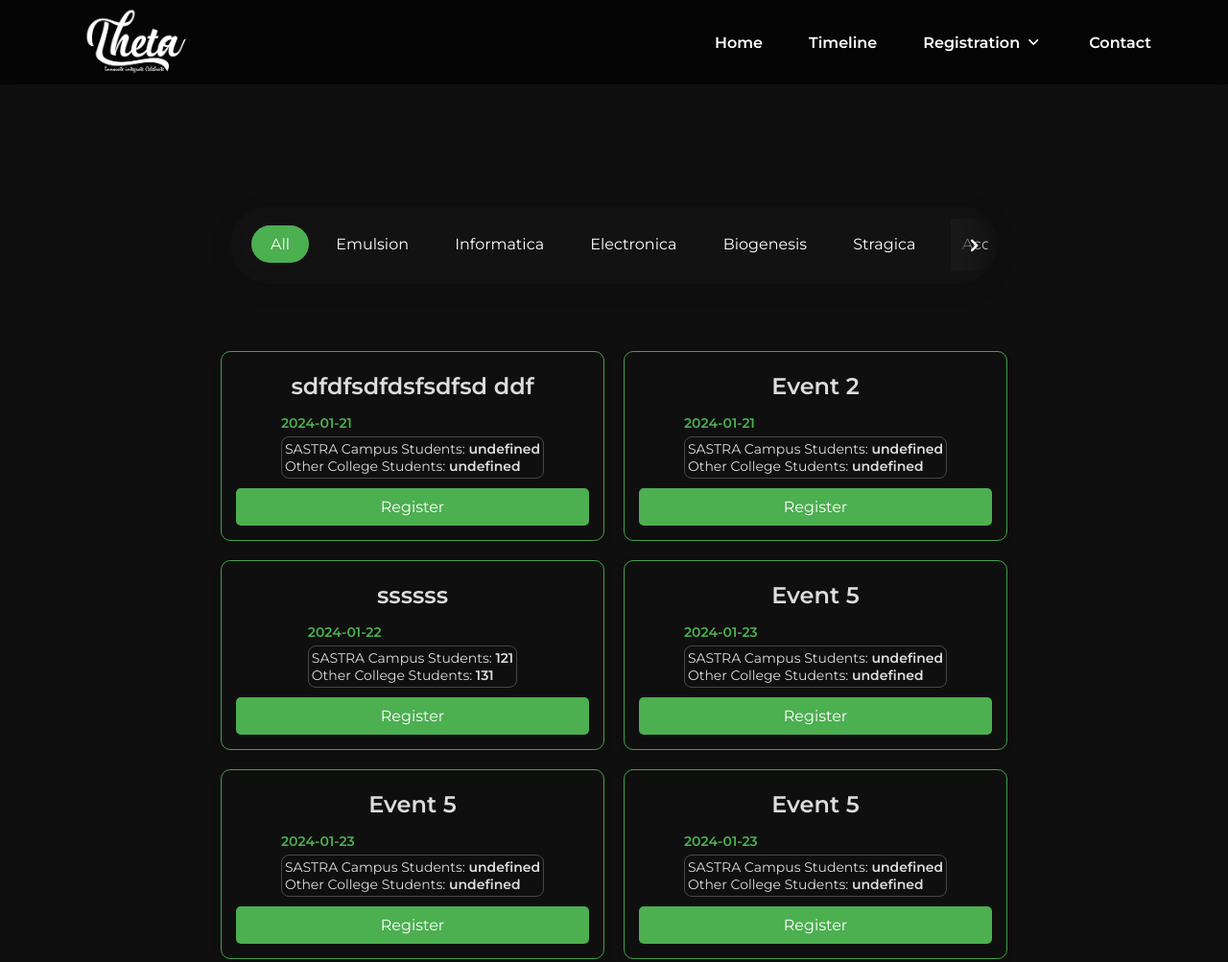
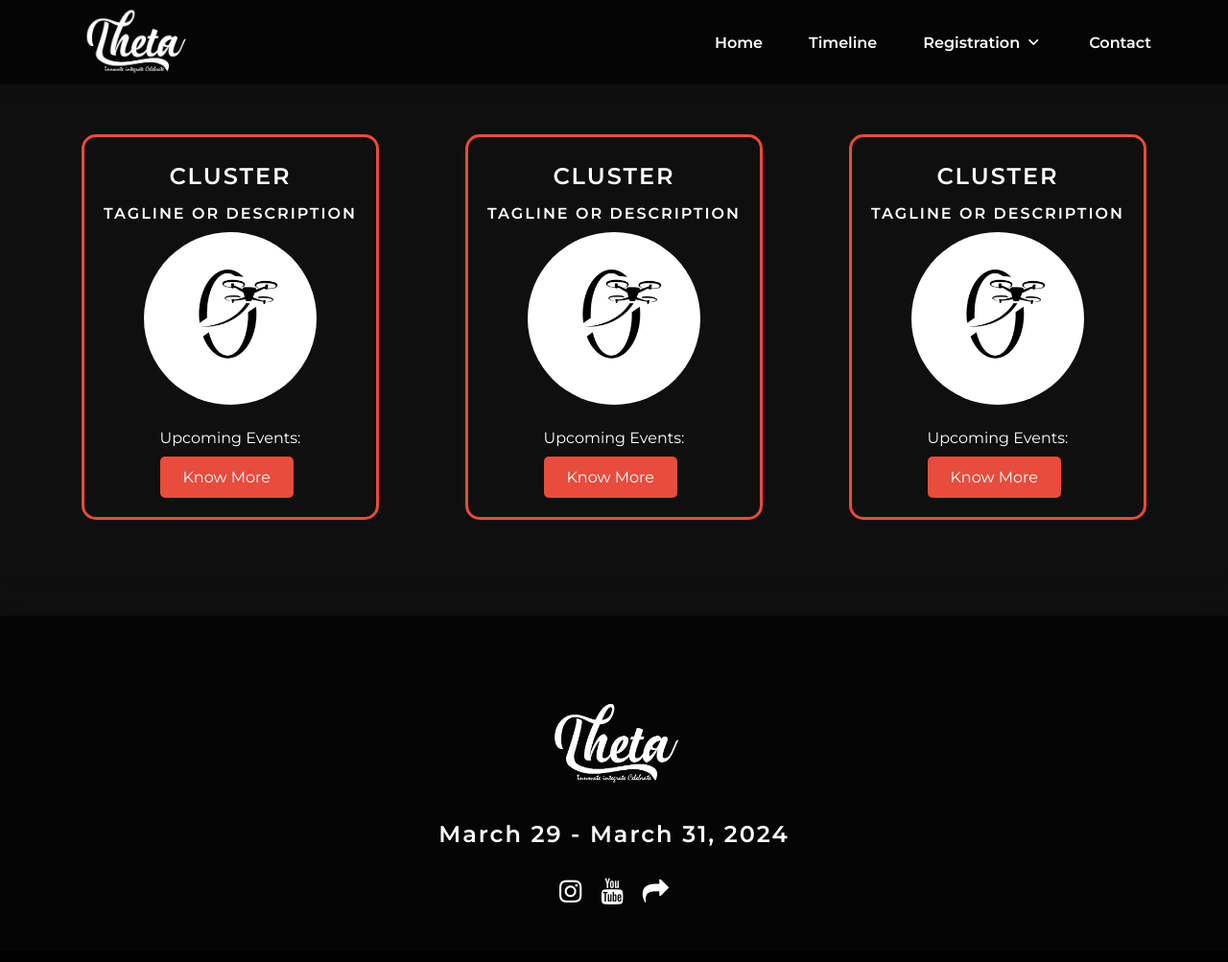
Before and after one commit to AbiXnash/Theta-24, a website: page workshops.html in a window 1280 px wide. Shown: the top 1003 px of the page at 96% size. Drawn offline with nearby package versions, Linux system fonts and the light colour scheme; a web font is replaced by a local one.

Commit message:
feat: Add styles to container card and add container-card section and card-boxes

```diff
--- a/assets/css/styles.css
+++ b/assets/css/styles.css
@@ -1883,3 +1883,101 @@ h2 {
   border-top-right-radius: 30px;
   border-bottom-right-radius: 30px;
 }
+
+.container-card {
+  margin-top: 80px;
+  margin-bottom: 40px;
+  padding: 40px;
+  color: #fff;
+  /* background-color: #333; */
+  border-radius: 10px;
+  box-shadow: 0 4px 8px rgba(0, 0, 0, 0.1);
+}
+
+.container-card .card-box {
+  max-width: 350px;
+  padding: 20px;
+  border: 3px solid #e74c3c;
+  margin: 20px auto;
+  /* background-color: #444; */
+  border-radius: 15px;
+  overflow: hidden;
+  display: flex;
+  flex-direction: column;
+  align-items: center;
+  justify-content: center;
+  transition: transform 0.3s ease-in-out;
+}
+
+.container-card .card-box:hover {
+  transform: scale(1.05);
+}
+
+.card-box img {
+  text-align: center;
+  justify-content: center;
+}
+
+.container-card .card-box img {
+  max-width: 100%;
+  height: auto;
+  display: block;
+  object-fit: cover;
+  border-radius: 50%;
+  margin-bottom: 15px;
+}
+
+.container-card .box .card-heading,
+.container-card .box .card-text {
+  width: 100%;
+}
+
+.container-card h2,
+.container-card h4 {
+  text-transform: uppercase;
+  letter-spacing: 2px;
+  margin-bottom: 10px;
+}
+
+.container-card p {
+  margin: 10px 0;
+}
+
+.container-card a {
+  display: inline-block;
+  background: #e74c3c;
+  color: #fff;
+  text-decoration: none;
+  padding: 12px 24px;
+  border-radius: 5px;
+  transition: background 0.3s ease-in-out;
+}
+
+.container-card a:hover {
+  background: #c0392b;
+}
+
+@media (min-width: 700px) {
+  .container-card {
+    display: flex;
+    justify-content: space-around;
+    align-items: center;
+    flex-wrap: wrap;
+  }
+
+  .container-card .card-box {
+    max-width: 400px;
+  }
+
+  .container-card .card-box img {
+    float: left;
+    max-width: 180px;
+    height: 180px;
+  }
+
+  .container-card .box .card-heading,
+  .container-card .box .card-text {
+    float: right;
+    width: 50%;
+  }
+}
--- a/workshops.html
+++ b/workshops.html
@@ -69,7 +69,43 @@
         </nav>
      </header>
 
-     <section class="card-container">
+     <section class="container-card">
+        <div class="card-box">
+            <div class="card-heading">
+                <h2>Cluster</h2>
+                <h4>Tagline or Description</h4>
+            </div>
+            <img src="assets/img/Theta.jpg" alt="Logo">
+            <div class="card-text">
+                <p>Upcoming Events: </p>
+                <a href="#">Know More</a>
+            </div>
+        </div>
+        <div class="card-box">
+            <div class="card-heading">
+                <h2>Cluster</h2>
+                <h4>Tagline or Description</h4>
+            </div>
+            <img src="assets/img/Theta.jpg" alt="Logo">
+            <div class="card-text">
+                <p>Upcoming Events: </p>
+                <a href="#">Know More</a>
+            </div>
+        </div>
+        <div class="card-box">
+            <div class="card-heading">
+                <h2>Cluster</h2>
+                <h4>Tagline or Description</h4>
+            </div>
+            <img src="assets/img/Theta.jpg" alt="Logo">
+            <div class="card-text">
+                <p>Upcoming Events: </p>
+                <a href="#">Know More</a>
+            </div>
+        </div>
+     </section>
+
+    <!-- <section class="card-container">
          <div class="tab-nav-bar">
             <div class="tab-navigation">
                <i class="uil uil-angle-left left-btn"></i>
@@ -94,7 +130,6 @@
          </div>
 
       <div class="events-container" id="events-container">
-          <!-- Events will be dynamically added here based on the selected cluster -->
       </div>
 
 
@@ -174,7 +209,7 @@
          }
          showEvents('all');
      </script>
- </section>
+ </section>-->
 
  <footer >
     <div class="footer-content">
```
